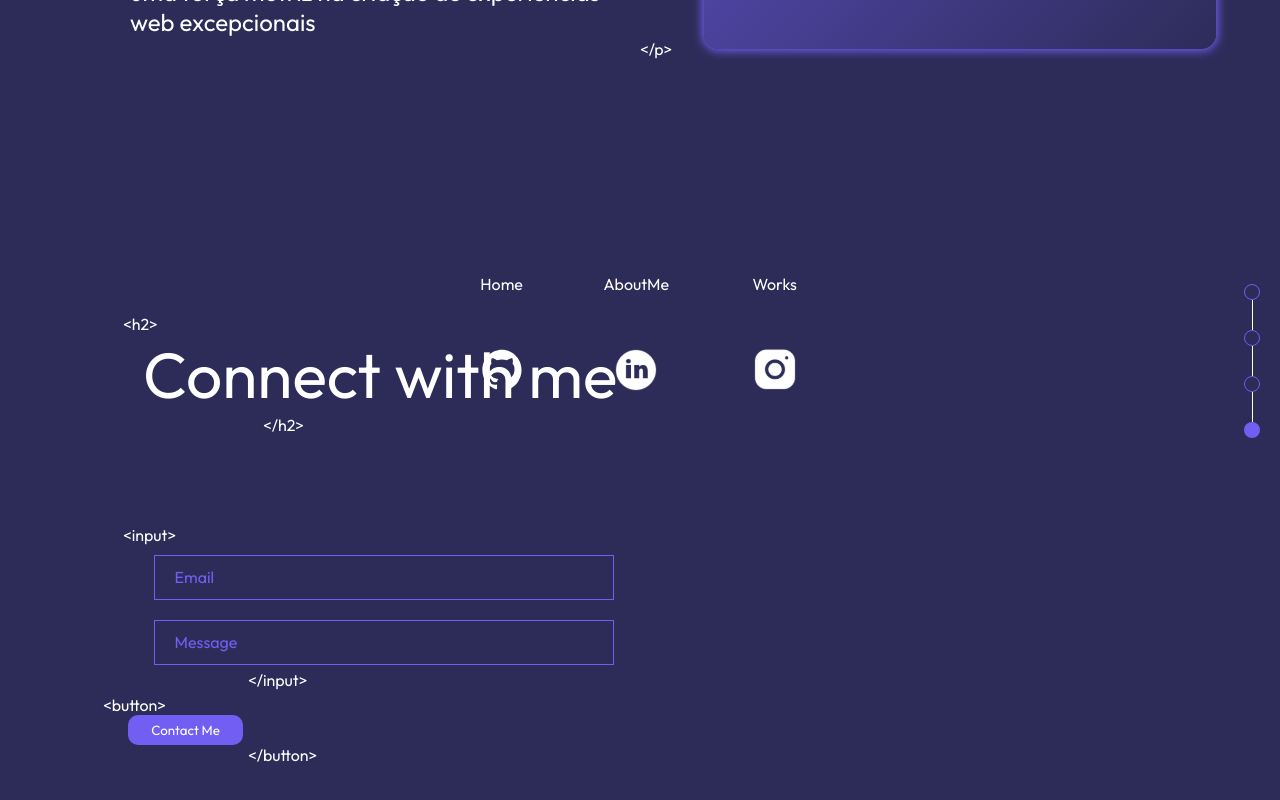
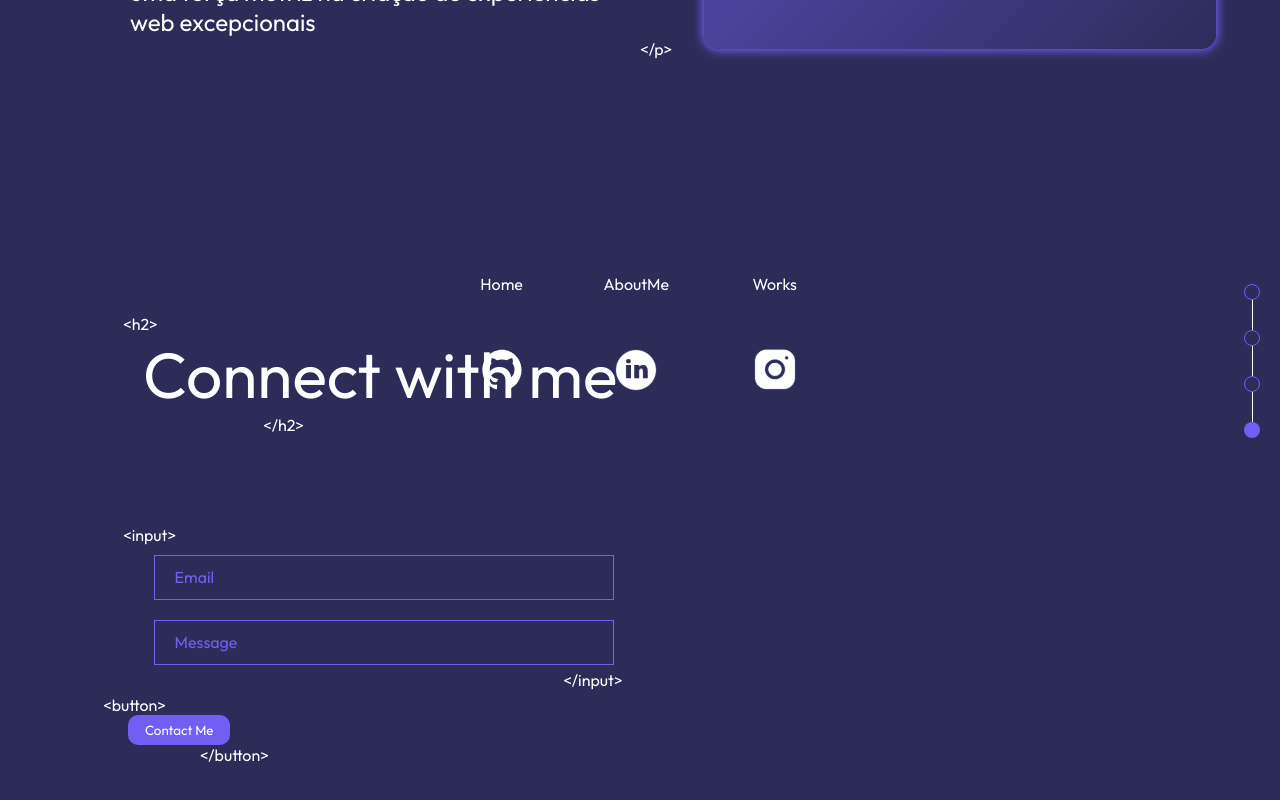
Before and after one commit to DiegoCard117/PortfolioJs, a React (Vite) app: page / in a window 1280 px wide. Shown: the part 3303-4103 px from the top of the page. Built offline with nearby package versions, Linux system fonts and the light colour scheme.

Commit message:
fix footer

```diff
--- a/src/assets/css/footer.css
+++ b/src/assets/css/footer.css
@@ -37,7 +37,7 @@
 }
 
 .btn-submit {
-  width: 90%;
+  width: 80%;
   position: absolute;
   bottom: 100px;
 
@@ -97,6 +97,10 @@
   left: 80%;
 }
 
+.input_close {
+  position: relative;
+}
+
 
 @media screen and (min-width: 1280px) {
   .footer_h2_close {
--- a/src/pages/Footer.jsx
+++ b/src/pages/Footer.jsx
@@ -68,11 +68,11 @@ export function Footer() {
             value={message}
           />
 
-          <span className='port_h2_close input_close'>&lt;/input&gt;</span>
+          <span className='input_close'>&lt;/input&gt;</span>
           <div className='btn-submit'>
             <span className='port_open submit_open'>&lt;button&gt;</span>
             <input type="submit" id='contact-btn' value="Contact Me" />
-            <span className='port_h2_close submit_close'>&lt;/button&gt;</span>
+            <span className='submit_close'>&lt;/button&gt;</span>
           </div>
         </form>
       </div>
```
